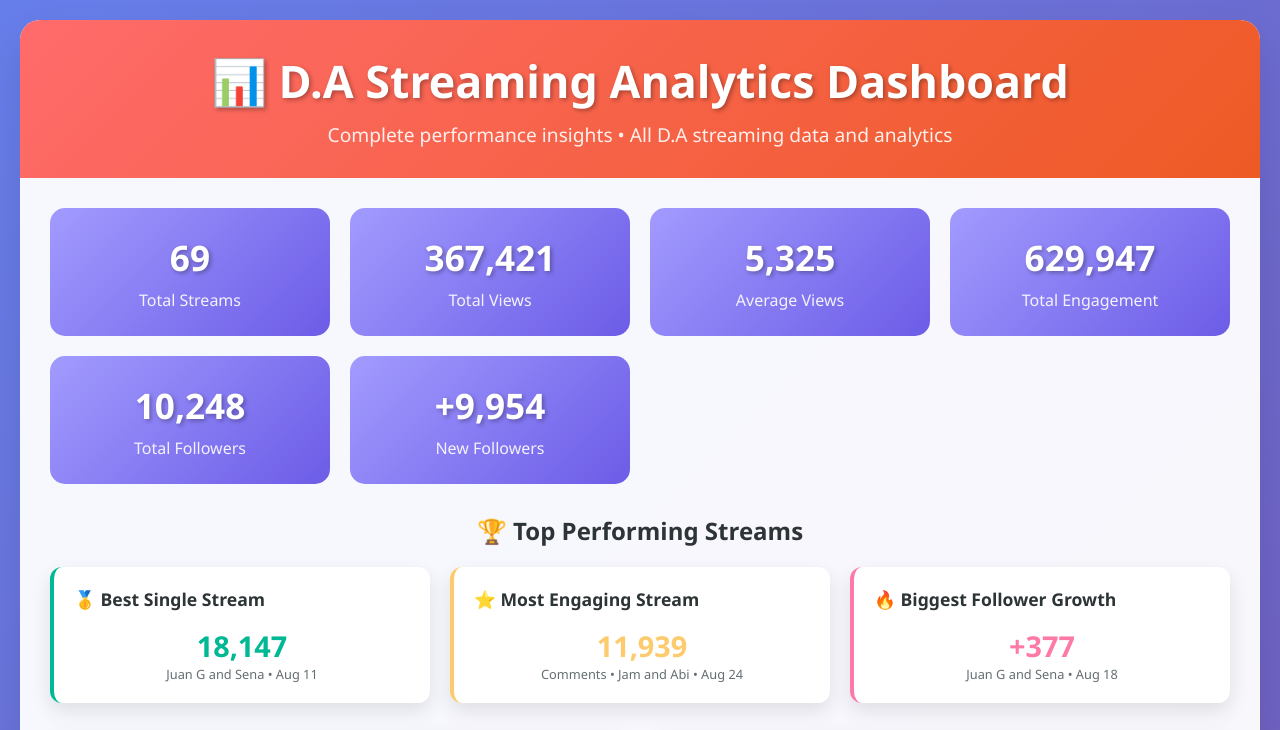
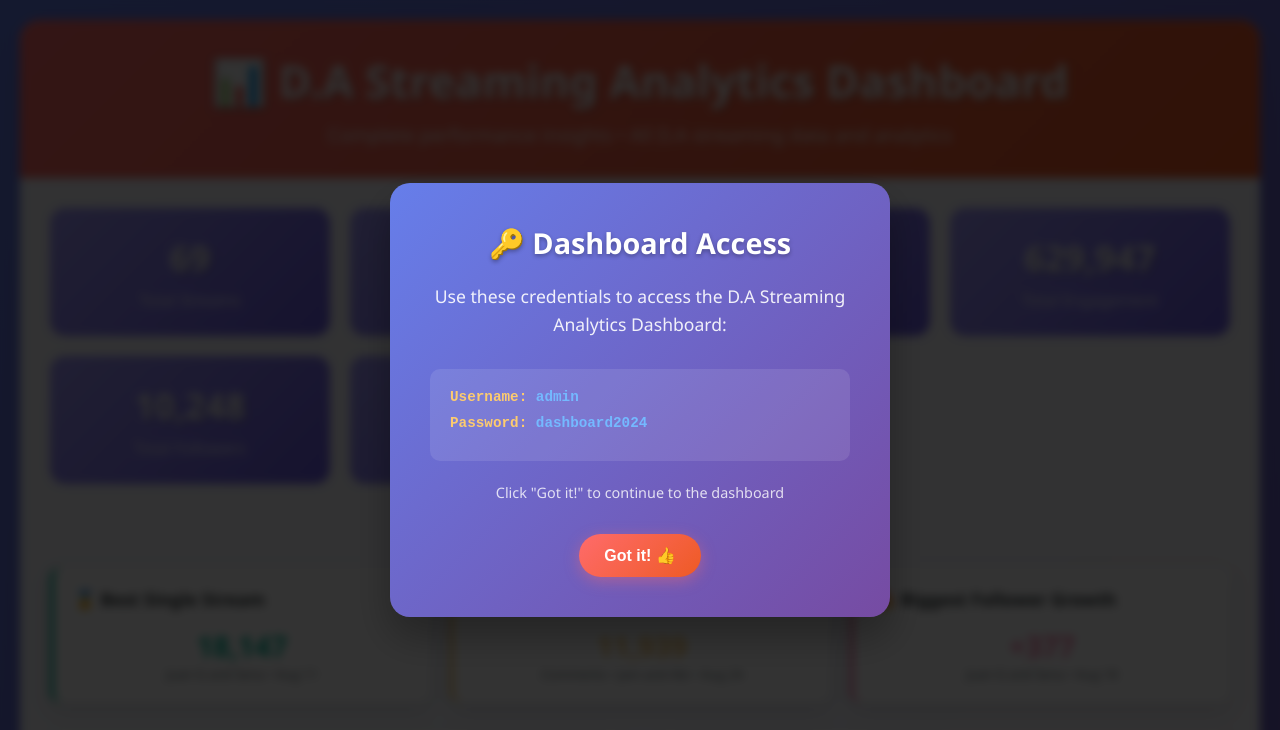
Before and after one commit to adimStrong/dynamic-streamer-dashboard, a website: page public/index.html in a window 1280 px wide. Shown: the top 730 px of the page. Drawn offline with nearby package versions, Linux system fonts and the light colour scheme.

Commit message:
Add login credentials popup instead of Google Sheets
- Shows username: admin, password: dashboard2024
- Clean popup with D.A branding
- Displays once per session
- No more Google Sheets integration prompts
- Ready for team access with credential reminder

```diff
--- a/public/index.html
+++ b/public/index.html
@@ -207,9 +207,127 @@
             font-size: 0.8em;
             color: #636e72;
         }
+        /* Credentials Popup Styles */
+        .popup-overlay {
+            position: fixed;
+            top: 0;
+            left: 0;
+            width: 100%;
+            height: 100%;
+            background: rgba(0, 0, 0, 0.8);
+            display: flex;
+            justify-content: center;
+            align-items: center;
+            z-index: 10000;
+            backdrop-filter: blur(5px);
+        }
+
+        .popup-content {
+            background: linear-gradient(135deg, #667eea 0%, #764ba2 100%);
+            padding: 40px;
+            border-radius: 20px;
+            max-width: 500px;
+            width: 90%;
+            text-align: center;
+            color: white;
+            box-shadow: 0 20px 40px rgba(0, 0, 0, 0.3);
+            animation: popupSlideIn 0.3s ease-out;
+        }
+
+        @keyframes popupSlideIn {
+            from {
+                opacity: 0;
+                transform: translateY(-50px) scale(0.9);
+            }
+            to {
+                opacity: 1;
+                transform: translateY(0) scale(1);
+            }
+        }
+
+        .popup-content h2 {
+            margin-bottom: 20px;
+            font-size: 1.8em;
+            text-shadow: 0 2px 4px rgba(0, 0, 0, 0.3);
+        }
+
+        .popup-content p {
+            margin-bottom: 30px;
+            font-size: 1.1em;
+            line-height: 1.6;
+            opacity: 0.9;
+        }
+
+        .credentials-box {
+            background: rgba(255, 255, 255, 0.1);
+            padding: 20px;
+            border-radius: 10px;
+            margin: 20px 0;
+            text-align: left;
+        }
+
+        .credential-item {
+            margin-bottom: 10px;
+            font-family: monospace;
+            font-size: 1.1em;
+        }
+
+        .credential-label {
+            font-weight: bold;
+            color: #fdcb6e;
+        }
+
+        .credential-value {
+            color: #74b9ff;
+            font-weight: bold;
+        }
+
+        .popup-btn {
+            padding: 12px 25px;
+            border: none;
+            border-radius: 25px;
+            font-size: 1em;
+            font-weight: 600;
+            cursor: pointer;
+            transition: all 0.3s ease;
+            background: linear-gradient(135deg, #ff6b6b, #ee5a24);
+            color: white;
+            box-shadow: 0 4px 15px rgba(255, 107, 107, 0.4);
+        }
+
+        .popup-btn:hover {
+            transform: translateY(-2px);
+            box-shadow: 0 8px 25px rgba(255, 107, 107, 0.6);
+        }
+
+        .hidden {
+            display: none;
+        }
     </style>
 </head>
 <body>
+    <!-- Login Credentials Popup -->
+    <div id="credentialsPopup" class="popup-overlay">
+        <div class="popup-content">
+            <h2>🔑 Dashboard Access</h2>
+            <p>Use these credentials to access the D.A Streaming Analytics Dashboard:</p>
+            <div class="credentials-box">
+                <div class="credential-item">
+                    <span class="credential-label">Username:</span>
+                    <span class="credential-value">admin</span>
+                </div>
+                <div class="credential-item">
+                    <span class="credential-label">Password:</span>
+                    <span class="credential-value">dashboard2024</span>
+                </div>
+            </div>
+            <p style="font-size: 0.9em; opacity: 0.8;">Click "Got it!" to continue to the dashboard</p>
+            <button onclick="closePopup()" class="popup-btn">
+                Got it! 👍
+            </button>
+        </div>
+    </div>
+
     <div class="dashboard">
         <div class="header">
             <h1>📊 D.A Streaming Analytics Dashboard</h1>
@@ -560,6 +678,30 @@
 
         // Initialize dashboard when page loads
         document.addEventListener('DOMContentLoaded', initializeDashboard);
+
+        // Credentials popup functions
+        function closePopup() {
+            const popup = document.getElementById('credentialsPopup');
+            popup.classList.add('hidden');
+
+            // Store preference to not show popup again for this session
+            sessionStorage.setItem('credentialsShown', 'true');
+        }
+
+        // Show popup on page load (unless dismissed in current session)
+        window.addEventListener('DOMContentLoaded', () => {
+            const credentialsShown = sessionStorage.getItem('credentialsShown');
+
+            if (!credentialsShown) {
+                // Show popup for first-time visitors
+                const popup = document.getElementById('credentialsPopup');
+                popup.classList.remove('hidden');
+            } else {
+                // Hide popup if already seen this session
+                const popup = document.getElementById('credentialsPopup');
+                popup.classList.add('hidden');
+            }
+        });
     </script>
 </body>
 </html>
```
